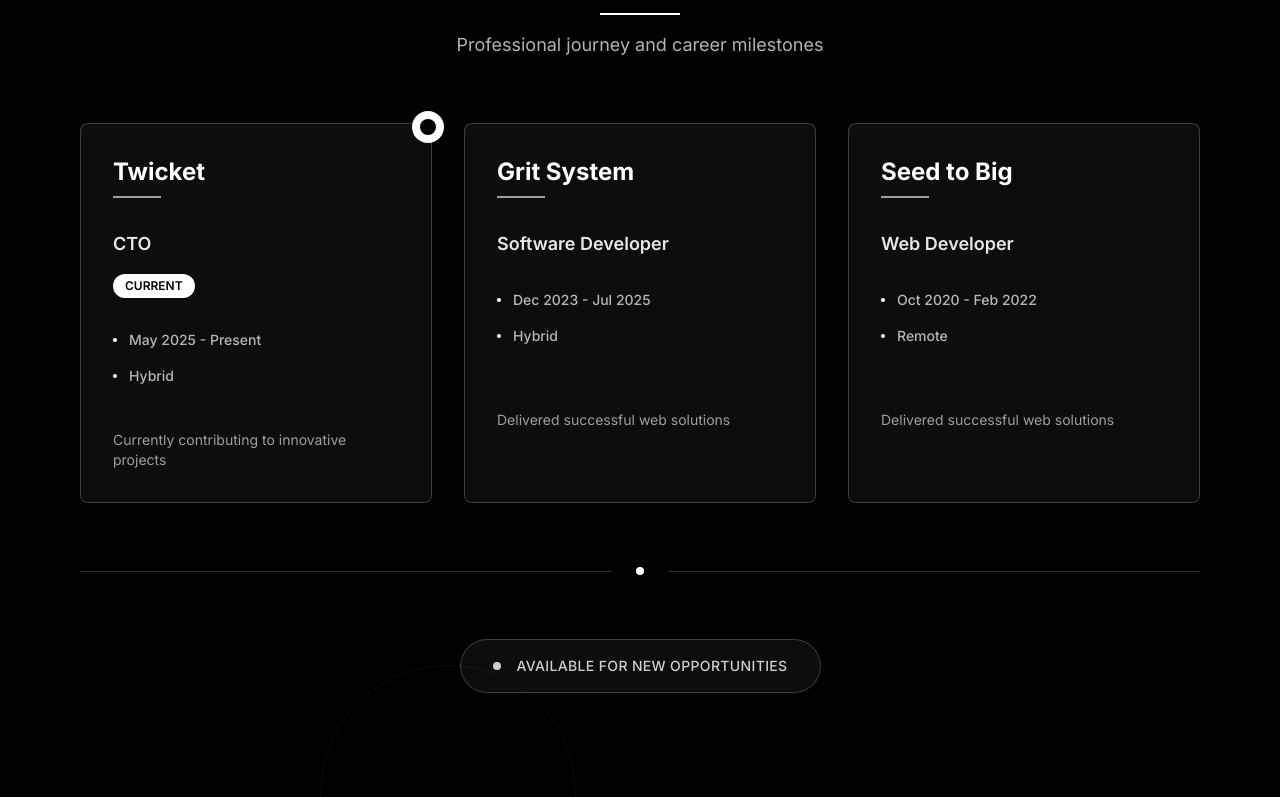
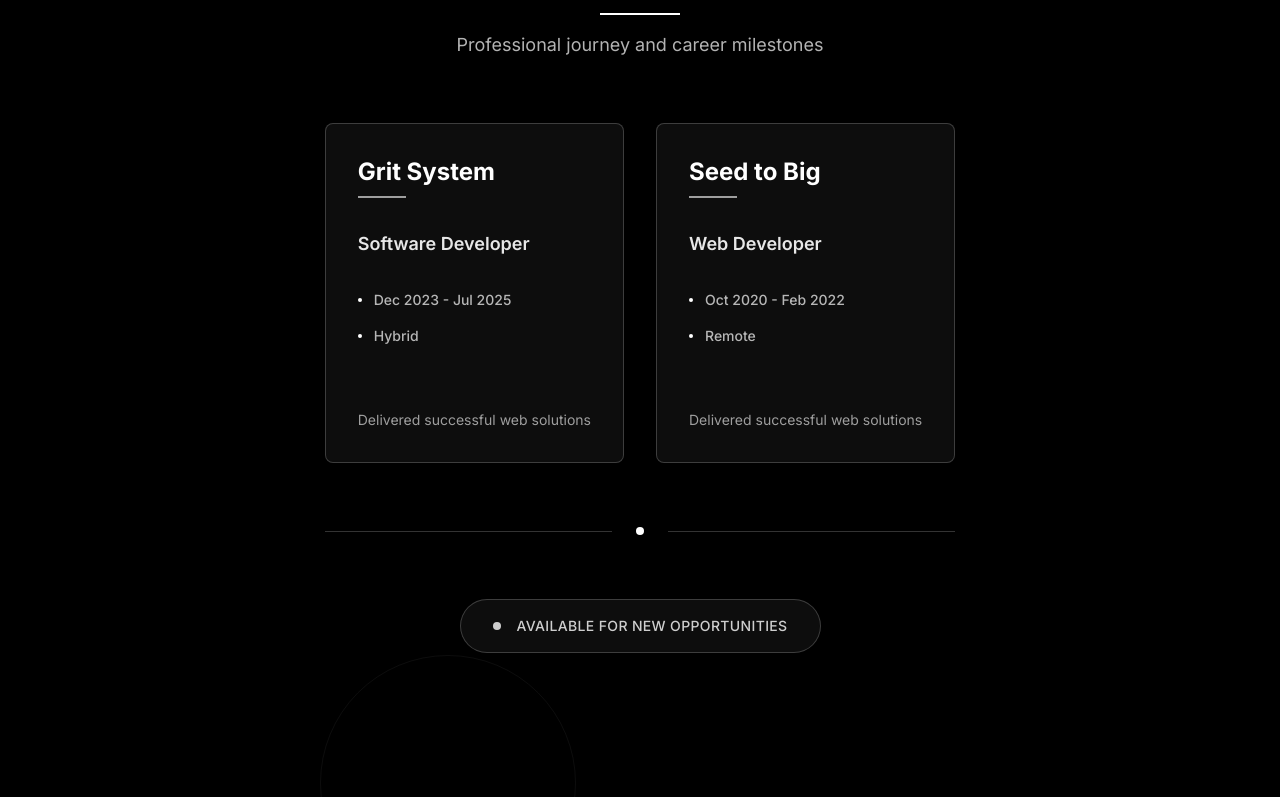
Before and after one commit to Siratul804/Siratul12, a Next.js app: page / in a window 1280 px wide. Shown: the part 583-1380 px from the top of the page. Built offline with nearby package versions, Linux system fonts and the light colour scheme.

Commit message:
update resume

```diff
--- a/app/components/Experience.jsx
+++ b/app/components/Experience.jsx
@@ -4,14 +4,6 @@
 
 function Experience() {
   const experiences = [
-    {
-      company: "Twicket",
-      position: "CTO",
-      duration: "May 2025 - Present",
-      location: "Hybrid",
-      current: true,
-      delay: 0.1,
-    },
     {
       company: "Grit System",
       position: "Software Developer",
@@ -44,7 +36,7 @@
       </div>
 
       {/* Side by side layout */}
-      <div className="grid md:grid-cols-3 gap-8">
+      <div className="grid md:grid-cols-2 gap-8">
         {experiences.map((exp, index) => (
           <motion.div
             key={index}
```
Also changed, not shown: 1 other file (tests, documents, lock files or other folders).
